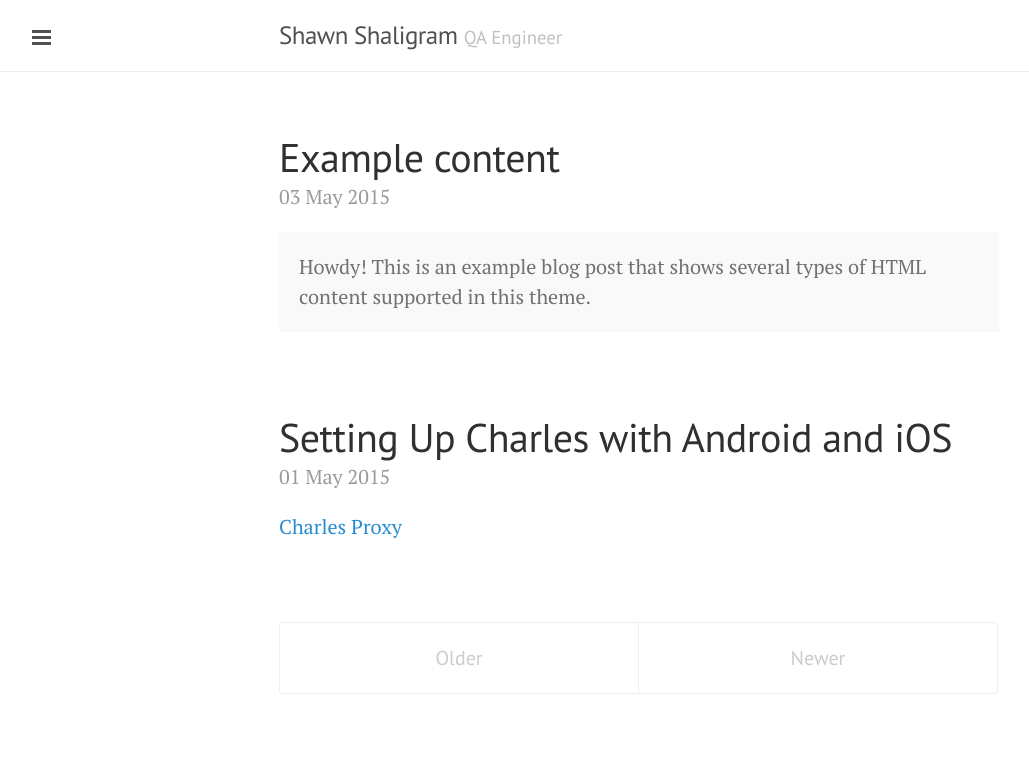
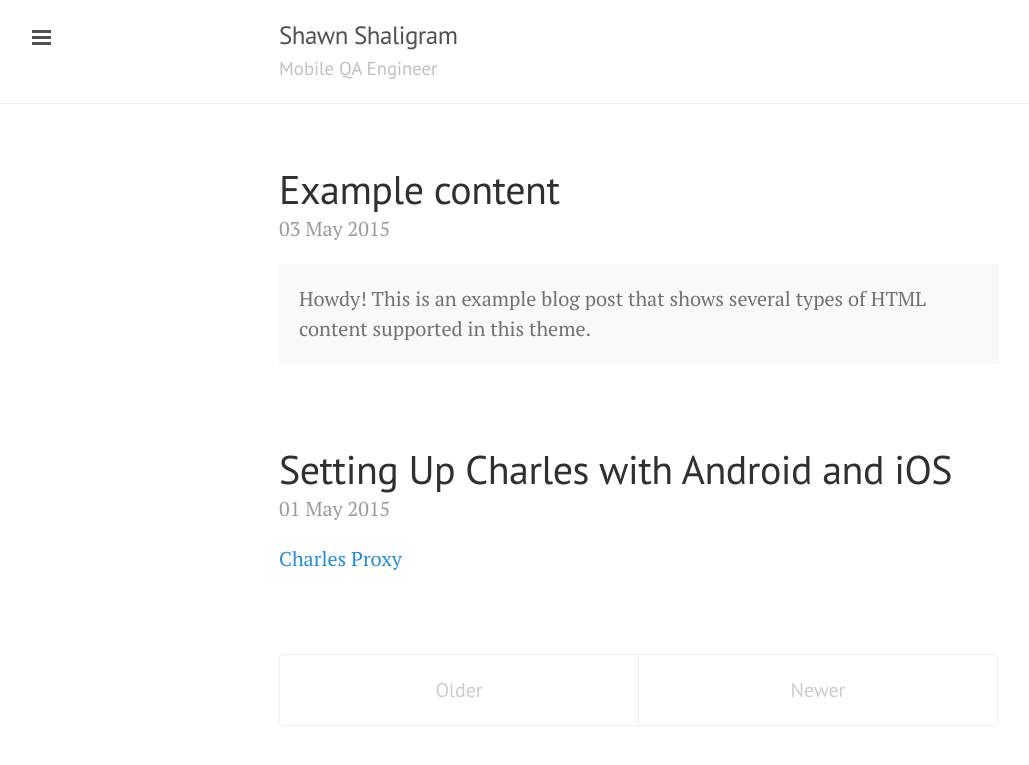
Before and after one commit to shaligramk/shaligramk.github.io, a Jekyll site: the page built from index.html, in a window 1280 px wide. Shown: the top 765 px of the page, without its empty margins (1-1030 px from the left). Built offline with Jekyll 4.4.1, drawn with Linux system fonts in a browser that asks for light colours; Markdown is read by kramdown in place of the engine named in the settings; the list of posts is cut into pages by our own code.

Commit message:
updating blog

```diff
--- a/_config.yml
+++ b/_config.yml
@@ -7,7 +7,7 @@ permalink:        pretty
 
 # Setup
 title:            Shawn Shaligram
-tagline:		  QA Engineer
+tagline:		  Mobile QA Engineer
 description:      'Personal Blog on QA Automation'
 url:              http://shaligramk.github.io
 
--- a/_layouts/default.html
+++ b/_layouts/default.html
@@ -16,6 +16,7 @@
 
           <h3 class="masthead-title">
             <a href="/" title="Home">{{ site.title }}</a>
+            <br/>
             <small>{{ site.tagline }}</small>
           </h3>
         </div>
```
